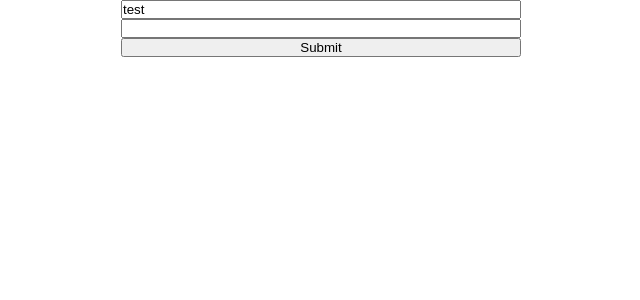
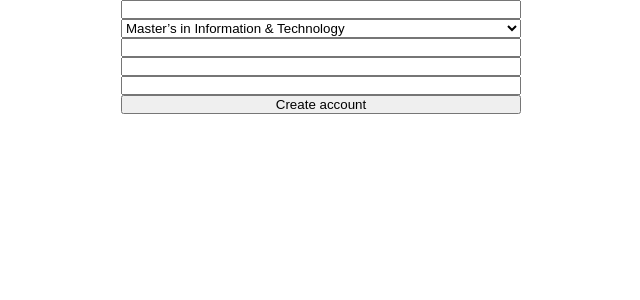
Before and after one commit to k5va/sample-form, a React (Create React App) app: page / in a window 1280 px wide. Shown: the top 300 px of the page, without its empty margins (319-959 px from the left). Built offline with nearby package versions, Linux system fonts and the light colour scheme.

Commit message:
Added form validation

```diff
--- /dev/null
+++ b/src/components/account-form/account-form.tsx
@@ -0,0 +1,40 @@
+import { useMemo } from 'react';
+import { useForm, SubmitHandler } from 'react-hook-form';
+import { AccountFormFields } from './types';
+import { getAccountFormValidator } from './validator';
+import './account-form.scss';
+
+function AccountForm(): JSX.Element {
+  const { register, handleSubmit, formState: { errors }, getValues } = useForm<AccountFormFields>();
+  const formValidator = useMemo(() => getAccountFormValidator(getValues), [getValues]);
+  const onSubmit: SubmitHandler<AccountFormFields> = data => console.log(data);
+
+
+  console.log(errors);
+
+  return (
+    <form className = 'form' onSubmit = { handleSubmit(onSubmit) }>
+      <input type="text" {...register('nickname', {...formValidator['nickname']})} />
+      { errors.nickname && <span> { errors.nickname.message } </span> }
+
+      <select defaultValue={'master_it'} {...register('degree', {...formValidator['degree']})} >
+        <option value="master_it">Master’s in Information & Technology</option>
+        <option value="master_fa">Master’s in FA</option>
+        <option value="master_art">Master’s in Arts</option>
+      </select>
+
+      <input type="email" {...register('email', {...formValidator['email']})} />
+      { errors.email && <span> { errors.email.message } </span> }
+
+      <input type="password" {...register('password', {...formValidator['password']})} />
+      { errors.password && <span> { errors.password.message } </span> }
+
+      <input type="password" {...register('password2', {...formValidator['password2']})} />
+      { errors.password2 && <span> { errors.password2.message } </span> }
+
+      <button type="submit">Create account</button>
+    </form>
+  );
+}
+
+export default AccountForm;
--- /dev/null
+++ b/src/components/account-form/const.tsx
@@ -0,0 +1,2 @@
+export const MAX_FIELD_LENGTH = 256;
+export const MIN_PASSWORD_LENGTH = 12;
--- /dev/null
+++ b/src/components/account-form/types.tsx
@@ -0,0 +1,11 @@
+import { RegisterOptions } from 'react-hook-form';
+
+export type AccountFormFields = {
+  nickname: string,
+  degree: string,
+  email: string,
+  password: string,
+  password2: string,
+};
+
+export type AccountFormValidator = Pick<RegisterOptions<AccountFormFields>, 'required' | 'maxLength' | 'minLength' | 'validate'>;
--- /dev/null
+++ b/src/components/account-form/validator.tsx
@@ -0,0 +1,65 @@
+import { UseFormGetValues } from 'react-hook-form';
+import { MAX_FIELD_LENGTH, MIN_PASSWORD_LENGTH } from './const';
+import { AccountFormFields, AccountFormValidator } from './types';
+
+const validatePassword = (password: string) => {
+
+  if (!password.match(/[А-ЯA-Z]/)) {
+    return 'Пароль должен содержать минимум одну большую букву';
+  }
+
+  if (!password.match(/[а-яa-z]/)) {
+    return 'Пароль должен содержать минимум одну маленькую букву';
+  }
+
+  if (!password.match(/[\d]/)) {
+    return 'Пароль должен содержать минимум одну цифру';
+  }
+
+  if (!password.match(/[!@#?]/)) {
+    return 'Пароль должен содержать минимум один специальный символ !@#?';
+  }
+
+  return true;
+};
+
+const validatePassword2 = (password: string) =>
+  (password2: string) => password2 === password || 'Passwords must match';
+
+export const getAccountFormValidator = (getValues: UseFormGetValues<AccountFormFields>): {
+  [V in keyof AccountFormFields]: AccountFormValidator;
+} => {
+  return {
+    nickname: {
+      required: 'Обязательное поле',
+      maxLength: {
+        value: MAX_FIELD_LENGTH,
+        message: `Длина не больше ${MAX_FIELD_LENGTH}`,
+      }
+    },
+    degree: { required: 'Обязательное поле' },
+    email: {
+      required: 'Обязательное поле',
+      maxLength: {
+        value: MAX_FIELD_LENGTH,
+        message: `Длина не больше ${MAX_FIELD_LENGTH}`,
+      },
+    },
+    password: {
+      required: 'Обязательное поле',
+      minLength: {
+        value: MIN_PASSWORD_LENGTH,
+        message: `Длина не меньше ${MIN_PASSWORD_LENGTH}`,
+      },
+      maxLength: {
+        value: MAX_FIELD_LENGTH,
+        message: `Длина не больше ${MAX_FIELD_LENGTH}`,
+      },
+      validate: validatePassword,
+    },
+    password2: {
+      required: 'Обязательное поле',
+      validate: validatePassword2(getValues('password')),
+    },
+  };
+}
--- a/src/components/form/form.tsx
+++ /dev/null
@@ -1,31 +0,0 @@
-import { useForm, SubmitHandler } from "react-hook-form";
-import './form.scss';
-
-type Inputs = {
-  example: string,
-  exampleRequired: string,
-};
-
-function Form(): JSX.Element {
-  const { register, handleSubmit, watch, formState: { errors } } = useForm<Inputs>();
-  const onSubmit: SubmitHandler<Inputs> = data => console.log(data);
-
-  console.log(watch("example")) // watch input value by passing the name of it
-
-  return (
-    /* "handleSubmit" will validate your inputs before invoking "onSubmit" */
-    <form className='form' onSubmit={handleSubmit(onSubmit)}>
-      {/* register your input into the hook by invoking the "register" function */}
-      <input defaultValue="test" {...register("example")} />
-
-      {/* include validation with required or other standard HTML validation rules */}
-      <input {...register("exampleRequired", { required: true })} />
-      {/* errors will return when field validation fails  */}
-      {errors.exampleRequired && <span>This field is required</span>}
-
-      <input type="submit" />
-    </form>
-  );
-}
-
-export default Form;
--- a/src/components/index.tsx
+++ b/src/components/index.tsx
@@ -1,2 +1,2 @@
 export { default as App } from './app/app';
-export { default as Form } from './form/form';
+export { default as AccountForm } from './account-form/account-form';
--- a/src/pages/main/main.tsx
+++ b/src/pages/main/main.tsx
@@ -1,4 +1,4 @@
-import { Form } from '../../components';
+import { AccountForm } from '../../components';
 import './main.scss';
 
 function Main(): JSX.Element {
@@ -6,7 +6,7 @@ function Main(): JSX.Element {
     <>
       <header></header>
         <main className='container'>
-          <Form />
+          <AccountForm />
         </main>
       <footer></footer>
     </>
```
Also changed, not shown: src/components/account-form/account-form.scss (renamed from src/components/form/form.scss).
